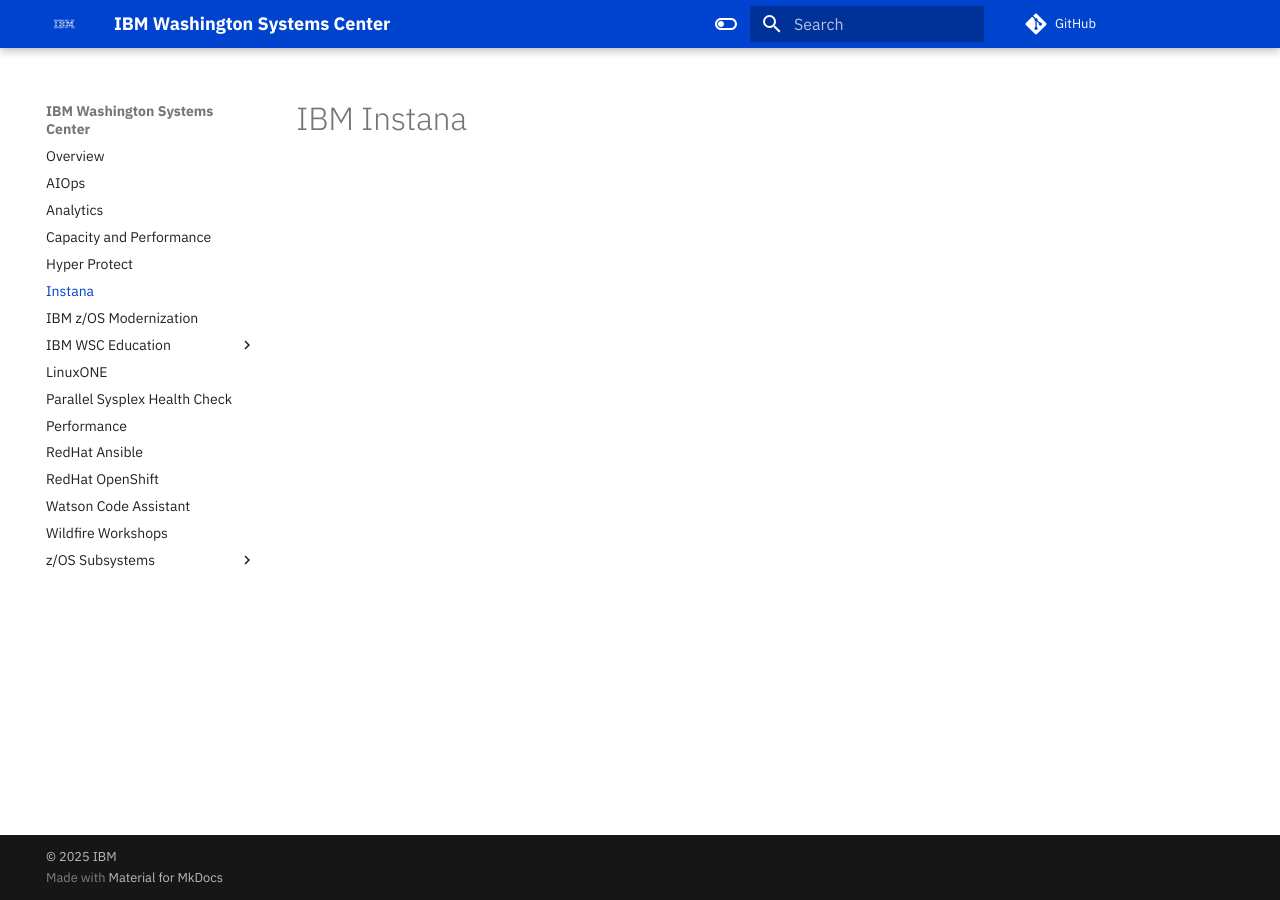
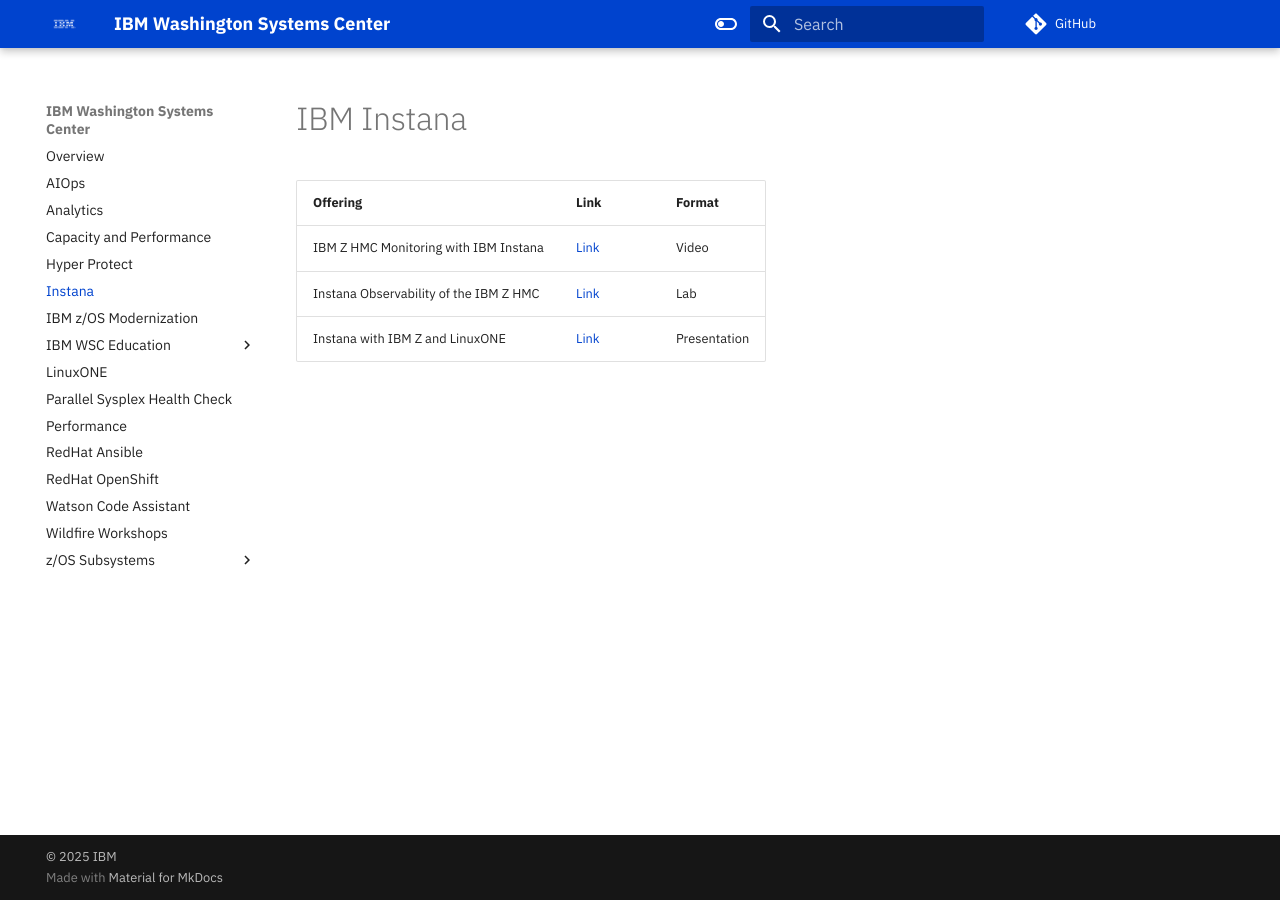
Before and after one commit to ibm-wsc/website, an MkDocs documentation site: the page built from docs/instana.md, in a window 1280 px wide. Built offline with MkDocs 1.6.1 and Material for MkDocs 9.7.7, drawn with Linux system fonts in a browser that asks for light colours.

Commit message:
changes to instana page

```diff
--- a/docs/instana.md
+++ b/docs/instana.md
@@ -1 +1,7 @@
 # IBM Instana
+
+| Offering    | Link | Format |
+| -------- | ------- | ------- |
+| IBM Z HMC Monitoring with IBM Instana | [Link](https://www.youtube.com/watch?v=Fuh6V8WRJN4) | Video |
+| Instana Observability of the IBM Z HMC | [Link](https://techzone.ibm.com/collection/instana-observability-of-the-ibm-z-hmc) | Lab |
+| Instana with IBM Z and LinuxONE | [Link](https://www.ibm.com/support/pages/system/files/inline-files/instana-z-techbytes-may2024.pdf) | Presentation |
```
Also changed, not shown: docs/linuxONE.md (+2 -2 lines).
